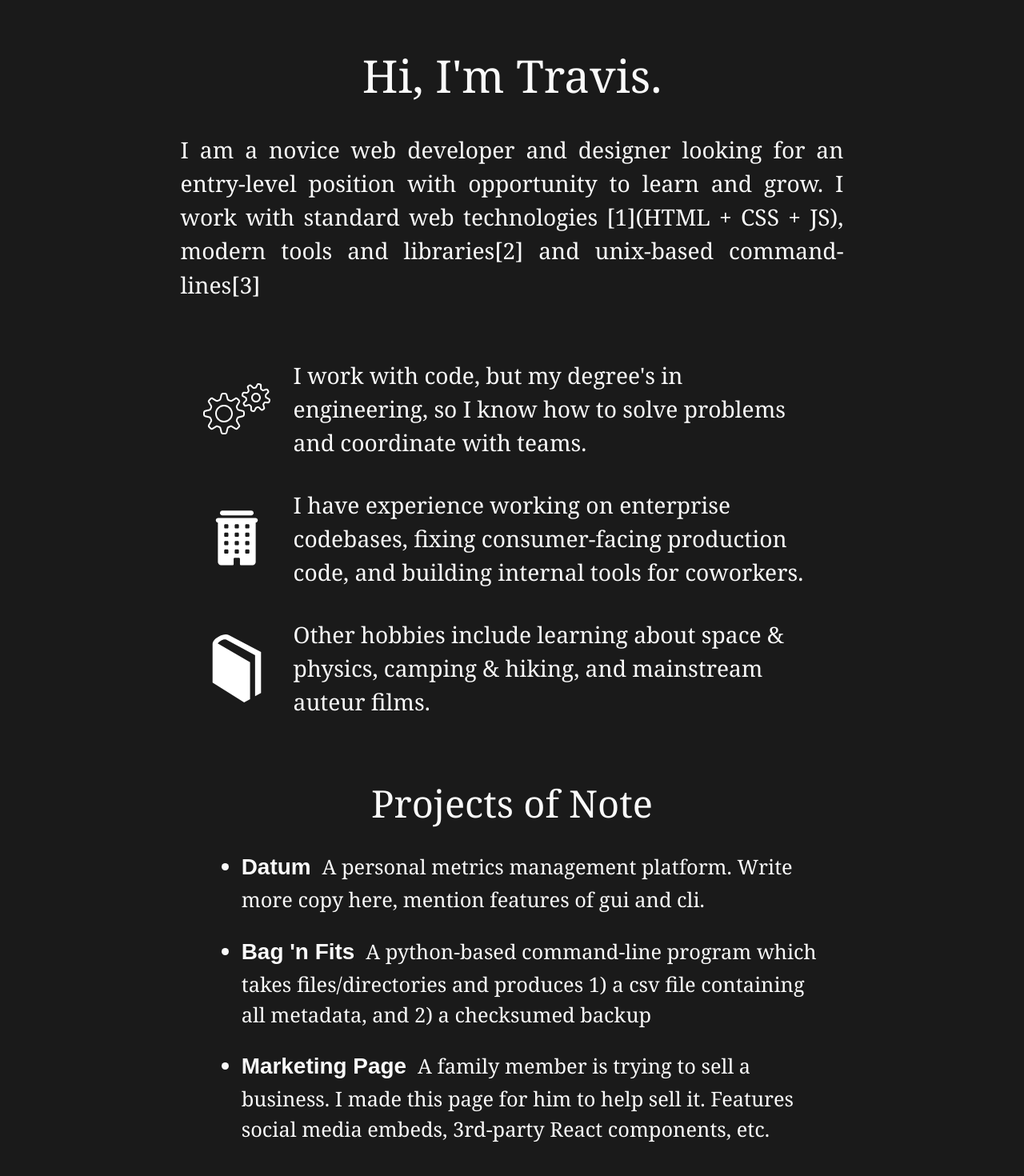
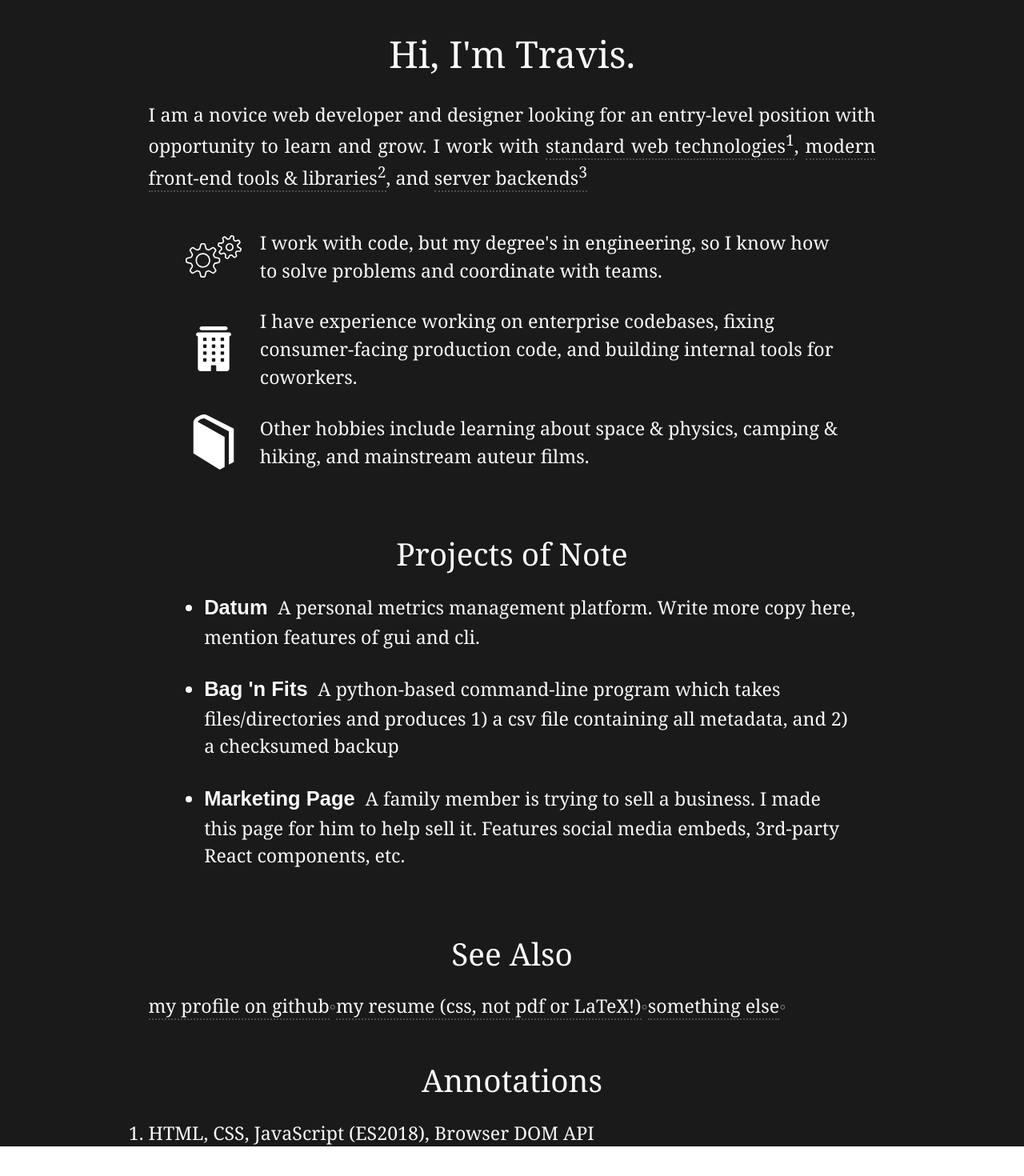
Before and after one commit to tdkohlbeck/hire.travisk.info, a React (Create React App) app: page / in a window 1280 px wide. Shown: the part 60-1530 px from the top of the page at 80% size. After the commit the page ends 1493 px from the top, so only its background shows below. Built offline with nearby package versions, Linux system fonts and the light colour scheme.

Commit message:
inserts links in main pitch, tweaks styles and layout

```diff
--- a/src/App.css
+++ b/src/App.css
@@ -6,7 +6,7 @@
 }
 
 html {
-	font-size: calc(0.375em + 1vw);
+	font-size: calc(0.65em + 1vw);
 }
 
 html, body, #root {
@@ -15,8 +15,8 @@ html, body, #root {
 
 a {
 	color: unset;
-	text-decoration-style: dotted;
-	text-decoration-color: grey;
+	border-bottom: 2px dotted hsla(0, 0%, 50%, 0.5);
+	text-decoration: none;
 }
 
 article {
@@ -29,32 +29,35 @@ article {
 	bottom: 0;
 	padding: 0 1em;
 	color: #fafafa;
-	font-size: 1.5em;
 	background-color: #1a1a1a;
 	font-family: Georgia, 'Times New Roman', Times, serif
 }
 
 header {
+	padding-bottom: .5em;
+	font-size: 1.67em;
+	text-align: center;
+}
+article > header {
 	padding-top: 2em;
-	padding-bottom: .5em;
 	font-size: 2em;
-	text-align: center;
 }
 
 main {
 	text-align: justify;
+	padding-bottom: 2em;
 }
 
+section {
+	padding-bottom: 2em;
+}
 section#big {
-	margin: 0 1em;
+	margin: 0 2em;
 }
 
 #big ul {
-	/*font-size: .9em;*/
 	list-style: none;
-	margin: 2.5em 0;
 }
-
 #big li {
 	display: flex;
 	align-items: center;
@@ -74,43 +77,17 @@ img#gear {
 	font-size: 1.1em;
 }
 
-section#medium > header {
-	padding-top: 0em;
-	padding-bottom: .5em;
-	font-size: 1.67em;
-}
 
 #medium ul {
-	font-size: .9em;
 	margin-left: 3em;
 	margin-right: 1em;
 }
-
 #medium li {
-	padding-bottom: 1em;
-}
-
-section#small > header {
-	padding-top: 0em;
-	padding-bottom: .5em;
-	font-size: 1.67em;
-}
-
-section#small {
-	margin: 1em;
-	font-size: .9em;
+	margin-bottom: 1.25em;
 }
 
 section#small > span {
 	opacity: 0.5;
-}
-
-section#small > * {
-	padding: 0 .25em;
-}
-
-footer {
-	font-size: .9em;
 }
 
 @media(min-width: 400px) {
--- a/src/App.js
+++ b/src/App.js
@@ -36,7 +36,7 @@ function App() {
   return (
     <article>
       <header>Hi, I'm Travis.</header>
-      <main>{main_pitch}</main>
+      <main>I am a novice web developer and designer looking for an entry-level position with opportunity to learn and grow. I work with <a href='#1'>standard web technologies<sup>1</sup></a>, <a href='#2'>modern front-end tools & libraries<sup>2</sup></a>, and <a href='#3'>server backends<sup>3</sup></a></main>
       <section id='big'>
         <ul>
           <li>
@@ -79,7 +79,6 @@ function App() {
 					</>
 				))}
       </section>
-			<hr />
       <footer>
 				<header>Annotations</header>
 				<ol>
```
